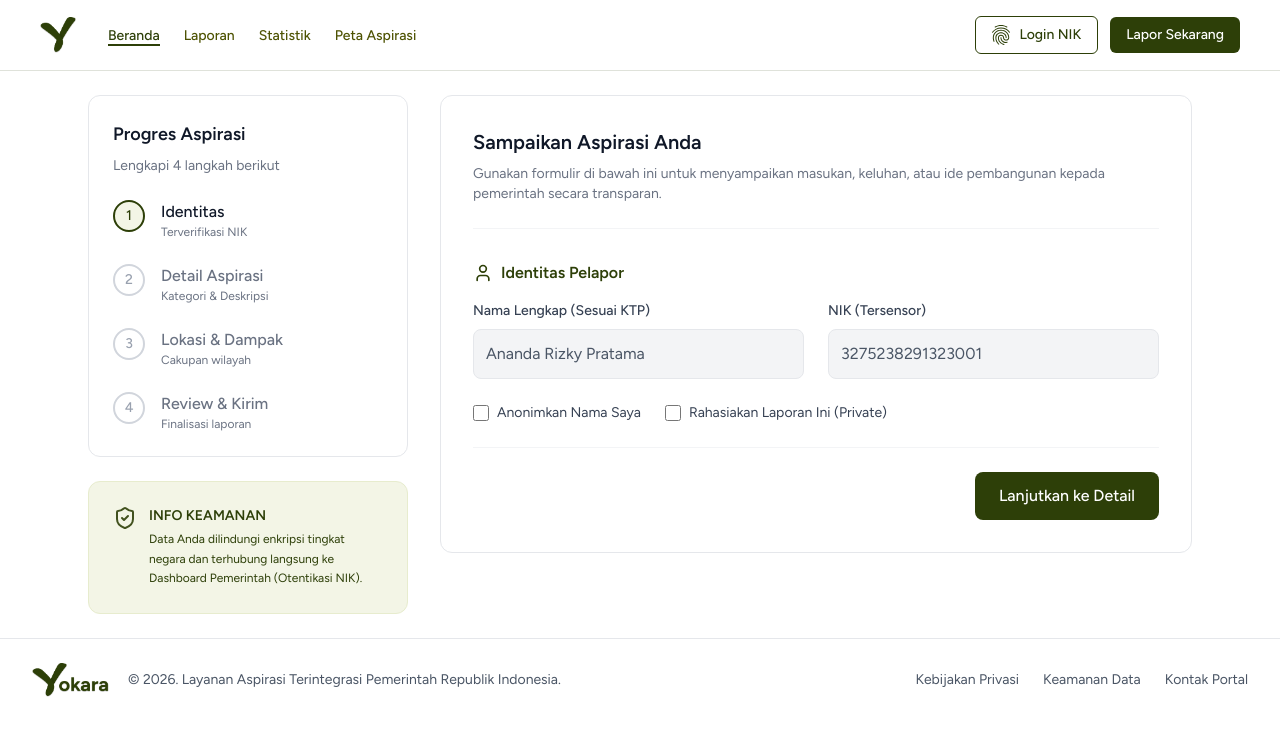
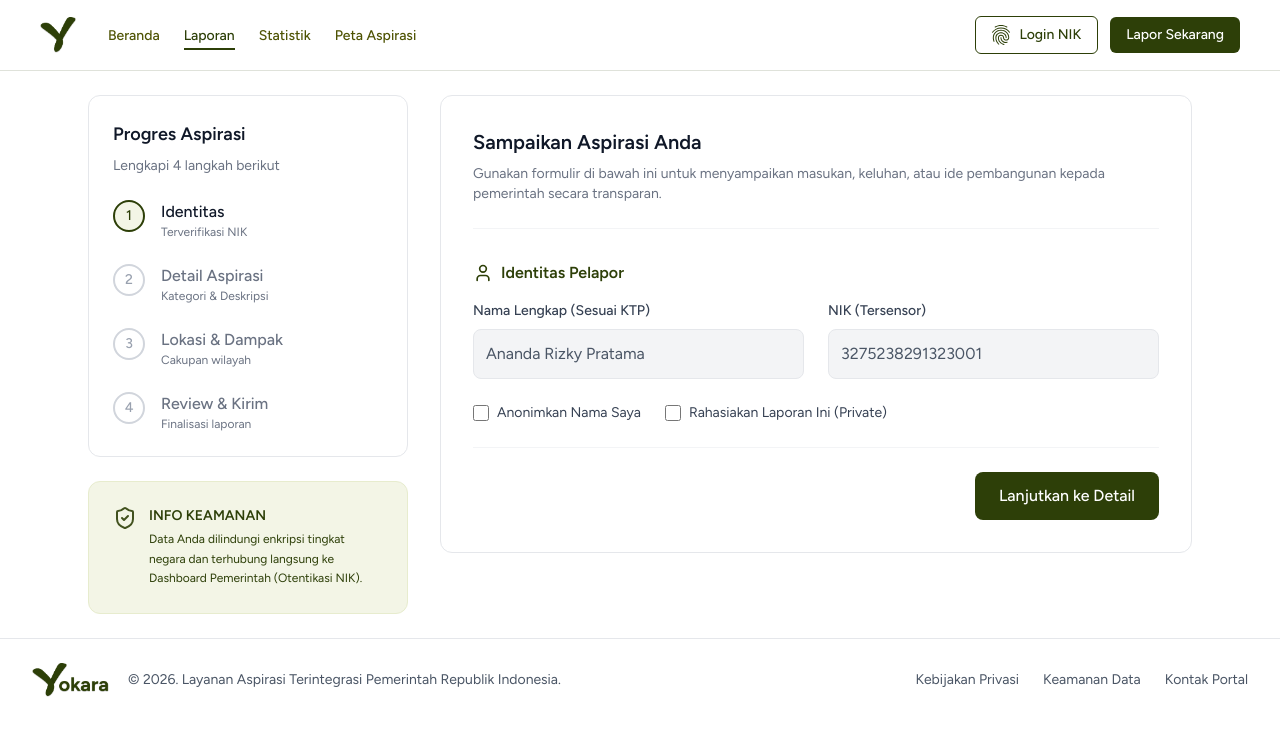
Before and after one commit to jsndwrd/Shibainu, a Next.js app in the folder frontend/: page /laporan in a window 1280 px wide. Shown: the top 736 px of the page. Built offline with nearby package versions, Linux system fonts and the light colour scheme.

Commit message:
style: navbar underline

```diff
--- a/frontend/app/_components/Navbar.tsx
+++ b/frontend/app/_components/Navbar.tsx
@@ -1,5 +1,8 @@
+"use client"; // Tambahkan ini di paling atas
+
 import Image from "next/image";
 import Link from "next/link";
+import { usePathname } from "next/navigation"; // Import usePathname
 import GreenLogo from "@/public/green-nobg.png";
 import Fingerprint from "@/public/fingerprint.svg";
 
@@ -13,6 +16,8 @@ const NavbarItems: NavbarItem[] = [
 ];
 
 const Navbar = () => {
+    const pathname = usePathname(); // Ambil path URL saat ini
+
     return (
         <nav className="flex items-center justify-between border-b bg-white px-10 py-4">
             {/* Left: Logo & Nav Links */}
@@ -28,12 +33,18 @@ const Navbar = () => {
                 </Link>
 
                 <ul className="flex gap-6">
-                    {NavbarItems.map((nav) => (
+                    {NavbarItems.map((nav) => {
+                        const isActive =
+                            nav.link === "/"
+                                ? pathname === "/"
+                                : pathname.startsWith(nav.link);
+
+                        return (
                             <li key={nav.link}>
                                 <Link
                                     href={nav.link}
-                                className={`hover:text-primary text-sm font-medium transition-colors ${
-                                    nav.item === "Beranda"
+                                    className={`hover:text-primary pb-1 text-sm font-medium transition-colors ${
+                                        isActive
                                             ? "text-primary border-primary border-b-2"
                                             : "text-muted-foreground"
                                     }`}
@@ -41,11 +52,11 @@ const Navbar = () => {
                                     {nav.item}
                                 </Link>
                             </li>
-                    ))}
+                        );
+                    })}
                 </ul>
             </div>
 
-            {/* Right: Action Buttons */}
             <div className="flex items-center gap-3">
                 <button className="border-primary text-primary hover:bg-primary/5 flex items-center gap-2 rounded-md border px-4 py-2 text-sm font-medium hover:cursor-pointer">
                     <Image
```
Lines whose indentation alone changed are shown as unchanged.
